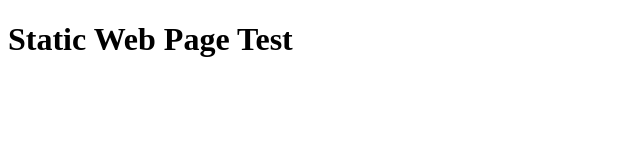
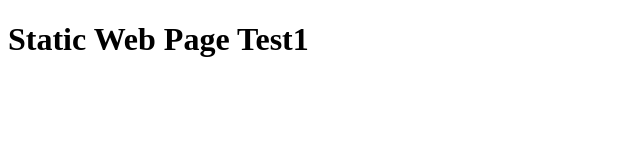
Before and after one commit to GuanHoungLiu/GuanHoungLiu.github.io, a plain HTML site: page index.html in a window 1280 px wide. Shown: the full height of the page, 0-640 px from the left. Drawn offline with Linux system fonts and the light colour scheme.

Commit message:
Static Web Page Test1

```diff
--- a/index.html
+++ b/index.html
@@ -6,6 +6,6 @@
     <title>Static Web Page Test</title>
 </head>
 <body>
-    <h1>Static Web Page Test</h1>
+    <h1>Static Web Page Test1</h1>
 </body>
 </html>
```
